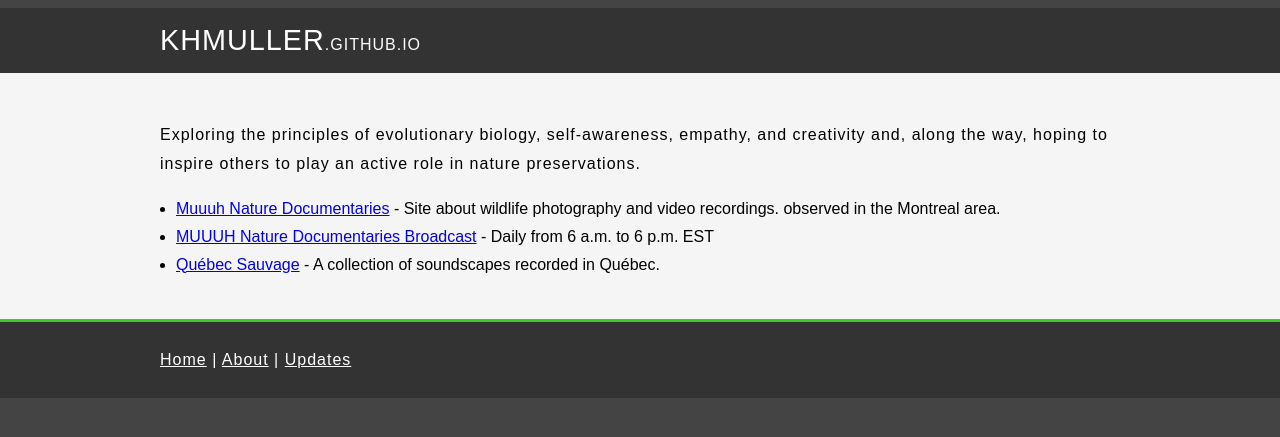
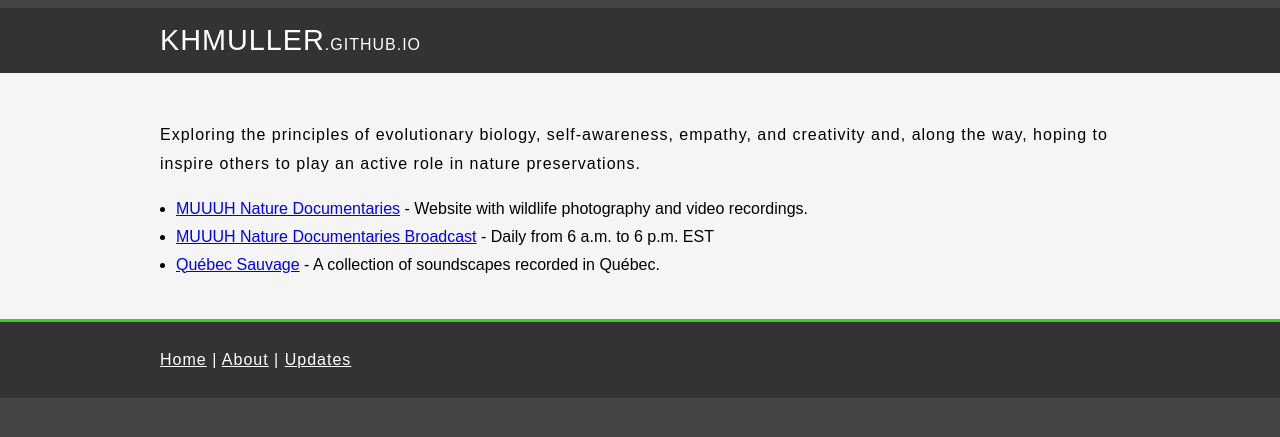
Before and after one commit to KHMuller/khmuller.github.io, a Jekyll site: the page built from index.md, in a window 1280 px wide. Shown: the top 437 px of the page. Built offline with Jekyll 4.4.1, drawn with Linux system fonts in a browser that asks for light colours.

Commit message:
Minor changes

```diff
--- a/index.md
+++ b/index.md
@@ -7,7 +7,6 @@ canonical: https://khmuller.github.io
 
 Exploring the principles of evolutionary biology, self-awareness, empathy, and creativity and, along the way, hoping to inspire others to play an active role in nature preservations.
 
-- [Muuuh Nature Documentaries](https://muuuh.com "Muuuh Nature Documentaries") - Site about wildlife photography and video recordings.
-observed in the Montreal area.
+- [MUUUH Nature Documentaries](https://muuuh.com "Muuuh Nature Documentaries") - Website with wildlife photography and video recordings.
 - [MUUUH Nature Documentaries Broadcast](https://www.youtube.com/@muuuh/live) - Daily from 6 a.m. to 6 p.m. EST
 - [Québec Sauvage](https://quebecsauvage.ca "Québec Sauvage") - A collection of soundscapes recorded in Québec.
```
